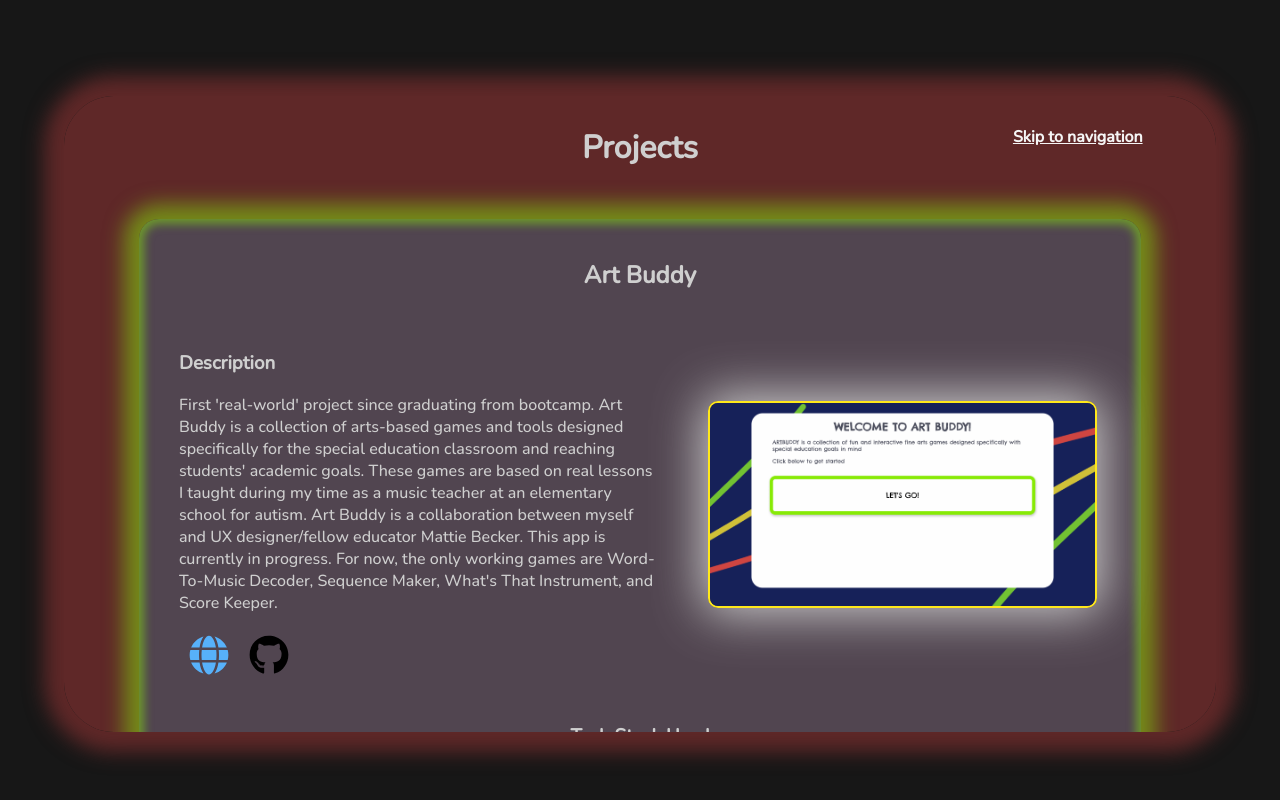
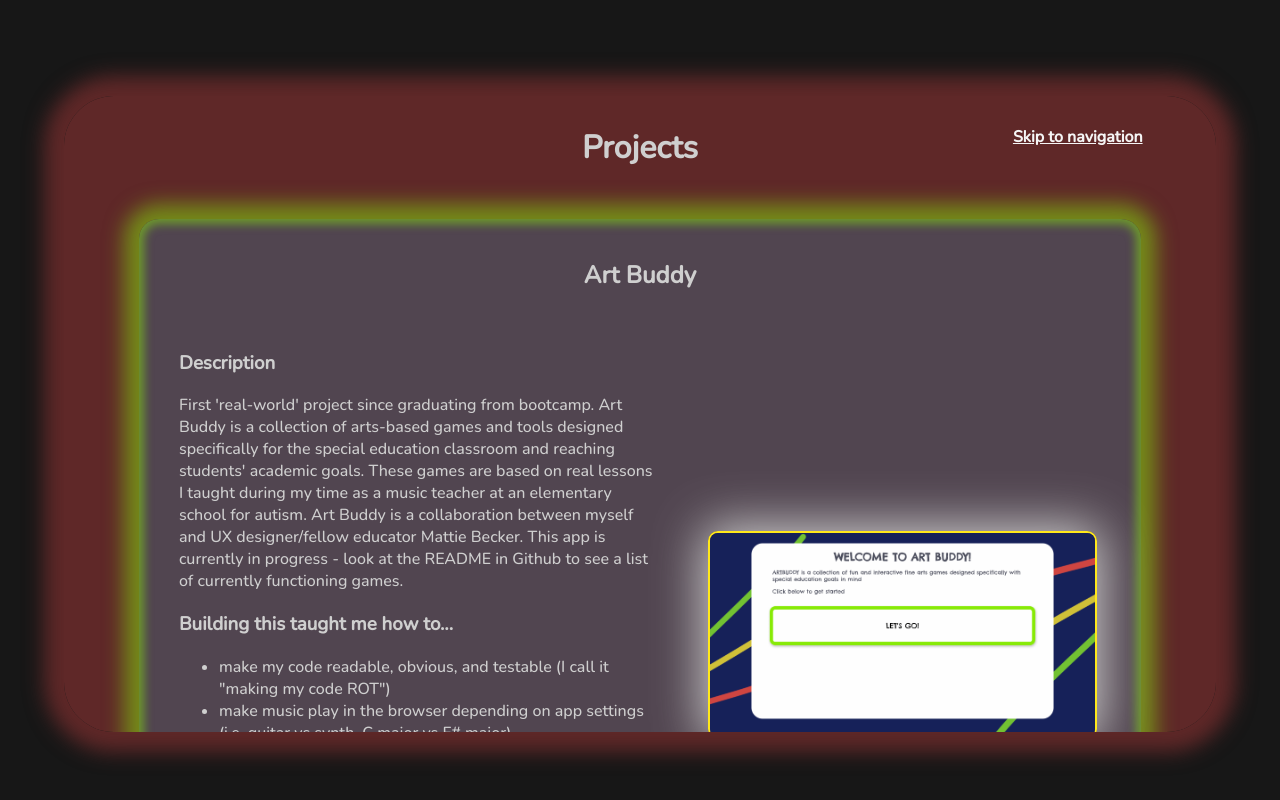
Before and after one commit to Adam-Thometz/Portfolio, a React (Create React App) app: page /projects in a window 1280 px wide. Shown: the top 800 px of the page. Built offline with nearby package versions, Linux system fonts and the light colour scheme.

Commit message:
added What I Learned section

```diff
--- a/src/projects/Project.js
+++ b/src/projects/Project.js
@@ -6,7 +6,7 @@ import { faGlobe } from "@fortawesome/free-solid-svg-icons";
 import { faGithub } from "@fortawesome/free-brands-svg-icons"
 import './Project.css';
 
-const Project = ({name, award, description, techStack, login, img, links}) => {
+const Project = ({name, award, description, whatILearned, techStack, login, img, links}) => {
   const cssClass = name.toLowerCase().replaceAll(' ', '-').replace('8', 'eight');
 
   return (
@@ -17,11 +17,17 @@ const Project = ({name, award, description, techStack, login, img, links}) => {
           <div className="Project-description">
             <h3>Description</h3>
             <p>{description}</p>
+            {whatILearned ? <>
+              <h3>Building this taught me how to...</h3>
+              <ul>
+                {whatILearned.map(fact => <li>{fact}</li>)}
+              </ul>
+            </> : null}
             {award ? <img className="Project-award" src={award} alt={`An award for ${name}`} /> : null}
           </div>
             {login ? (
               <div className="Project-login-info">
-                <b>To fully explore the site, log in with the following:</b>
+                <b>To fully explore the app, make your own account or log in with the following:</b>
                 <ul>
                   <li>Username: {login.username}</li>
                   <li>Password: {login.password}</li>
--- a/src/projects/Projects.js
+++ b/src/projects/Projects.js
@@ -10,8 +10,8 @@ const Projects = () => {
       <a className="Projects-skip" href="#nav">Skip to navigation</a>
       <h1 className="Projects-header">Projects</h1>
       {projects.map(p => (
-        <Project name={p.name} award={p.award} description={p.description} techStack={p.techStack} login={p.login} img={p.img} links={p.links} />
-        ))}
+        <Project name={p.name} award={p.award} description={p.description} whatILearned={p.whatILearned} techStack={p.techStack} login={p.login} img={p.img} links={p.links} />
+      ))}
       <NavContact />
     </main>
   );
--- a/src/projects/project-info.js
+++ b/src/projects/project-info.js
@@ -11,7 +11,8 @@ import mintbeanStar from './screenshots/mintbean-star.gif';
 const projects = [
   {
     name: 'Art Buddy',
-    description: "First 'real-world' project since graduating from bootcamp. Art Buddy is a collection of arts-based games and tools designed specifically for the special education classroom and reaching students' academic goals. These games are based on real lessons I taught during my time as a music teacher at an elementary school for autism. Art Buddy is a collaboration between myself and UX designer/fellow educator Mattie Becker. This app is currently in progress. For now, the only working games are Word-To-Music Decoder, Sequence Maker, What's That Instrument, and Score Keeper.",
+    description: "First 'real-world' project since graduating from bootcamp. Art Buddy is a collection of arts-based games and tools designed specifically for the special education classroom and reaching students' academic goals. These games are based on real lessons I taught during my time as a music teacher at an elementary school for autism. Art Buddy is a collaboration between myself and UX designer/fellow educator Mattie Becker. This app is currently in progress - look at the README in Github to see a list of currently functioning games.",
+    whatILearned: ['make my code readable, obvious, and testable (I call it "making my code ROT")', 'make music play in the browser depending on app settings (i.e. guitar vs synth, C major vs F# major)', 'create a component library of common UI elements like buttons, icons, dropdowns, popups, etc.', 'use package.json scripts to minimize typing in the terminal', 'incorporate user feedback into my features', 'mock files and stylesheets in testing environments', 'create relative imports'],
     techStack: ["Javascript", "React", "CSS", "Redux", "Jest"],
     img: artBuddy,
     links: {
@@ -21,7 +22,8 @@ const projects = [
   },
   {
     name: 'Reptifeed',
-    description: 'My second and final capstone project for Springboard. Inspired by my blue-tongue skink, Unity, this app gives you ideas on what to feed your reptile and helps you keep track of the foods you have for them. Features a homemade API for food information.',
+    description: 'My second and final capstone project for Springboard. Inspired by my blue-tongue skink, Unity, this app gives you ideas on what to feed your reptile and helps you keep track of the foods you have for them.',
+    whatILearned: ['invent my own reptile diet API, since consistent data on reptile diets was hard to find', 'cycle through what they should eat based on a food\'s frequency and persist data (I used localStorage but looking back, I should have used a database)', 'build admin-only features', 'make a website/app accessible', 'make a responsive website'],
     techStack: ["Javascript", "Node", "Express", "React", "CSS", "SQL", "Postgres", "Jest"],
     login: {
       username: 'abc',
@@ -36,7 +38,8 @@ const projects = [
   {
     name: '8-Bit Clan',
     award: mintbeanStar,
-    description: "A pixel art maker created for the Mintbean Hiring Hackathon, Nov 2021. Create art, save it to your profile, and see if it made it to the trending list! Built in a week with UX designer Melody Acosta. Winner of Mintbean Star, awarded to top 5% of competitors.",
+    description: "A pixel art maker created for the Mintbean Hiring Hackathon, Nov 2021. Create art, save it to your profile, and see if it made it to the trending list! Built with UX designer Melody Acosta in a week. Winner of Mintbean Star, awarded to top 5% of competitors.",
+    whatILearned: ['collaborate with a UX designer', 'work efficiently under tight time constraints', 'store art data in a database and call on that data to reproduce a smaller version of that art'],
     techStack: ["Javascript", "Node", "Express", "React", "JSS", "SQL", "Postgres", "Heroku"],
     login: {
       username: 'abc',
@@ -48,9 +51,11 @@ const projects = [
       github: 'https://github.com/Adam-Thometz/8-Bit-Clan'
     }
   },
+  // "This was the first time I've collaborated with someone. Since we had a week to build this app, I learned how to work efficiently under time constraints. One feature I'm proud of is the save feature - I had to figure out how to store someone's work into a database and reproduce it in a smaller format when it comes time to show off the work in the trending section of the landing page. I accomplished this by storing the data as a long string and converting it back into an array when needed."
   {
     name: 'Catch Your Feelings',
-    description: "An app that I invented for helping students identify their emotions. You describe how happy and energetic you feel using icons and you get an emotion and a song back based on the input. This project is now discontinued and is being incorporated into Art Buddy as the Mood Meter!",
+    description: "An app that I invented for helping students identify their emotions. You describe how happy and energetic you feel using icons and you get an emotion and a song back based on the input. This project is now deprecated and the concept is currently being incorporated into Art Buddy as the Mood Meter! My first app that wasn't just CRUD",
+    whatILearned: ['build an actually useful app', 'use vanilla JS and CSS to style'],
     techStack: ["Python", "Flask", "HTML", "CSS", "Javascript", "Heroku"],
     img: catchYourFeelings,
     links: {
@@ -61,6 +66,7 @@ const projects = [
   {
     name: 'Musophile',
     description: 'My first capstone project for Springboard. A website where you can curate your own music library. Created using the Spotify and MusicBrainz APIs.',
+    whatILearned: ['connect frontend and backend using server-side rendering', 'use the Spotify API and OAuth'],
     techStack: ["Python", "Flask", "Postgres", "HTML", "CSS", "Javascript", "jQuery", "Heroku"],
     login: {
       username: 'abc',
@@ -74,4 +80,4 @@ const projects = [
   },
 ];
 
-export default projects;
+export default projects
```
